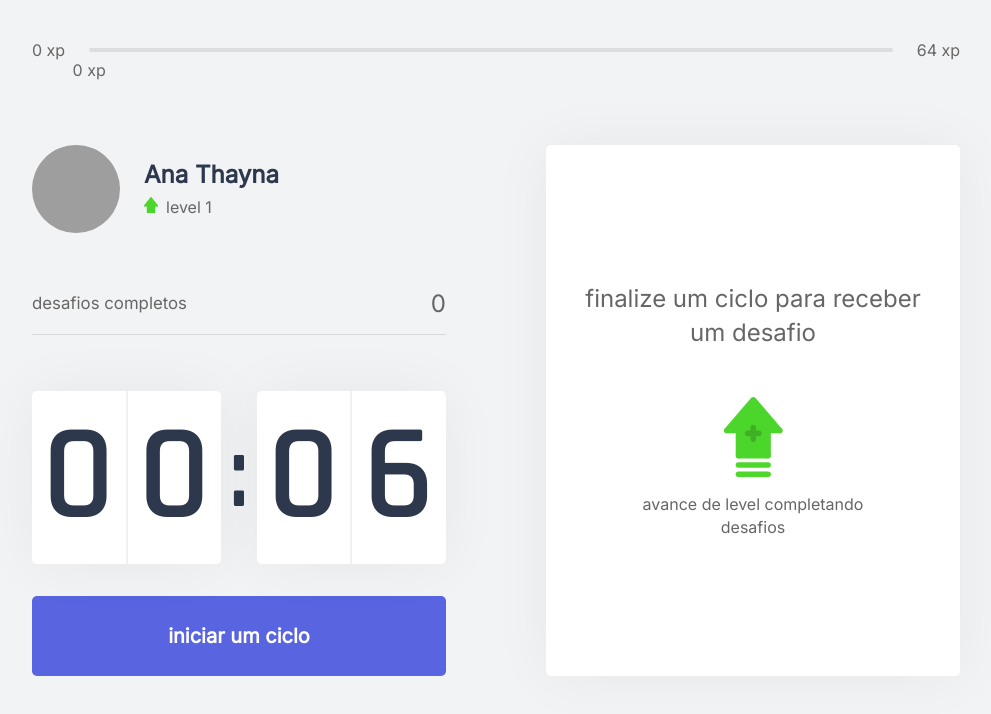
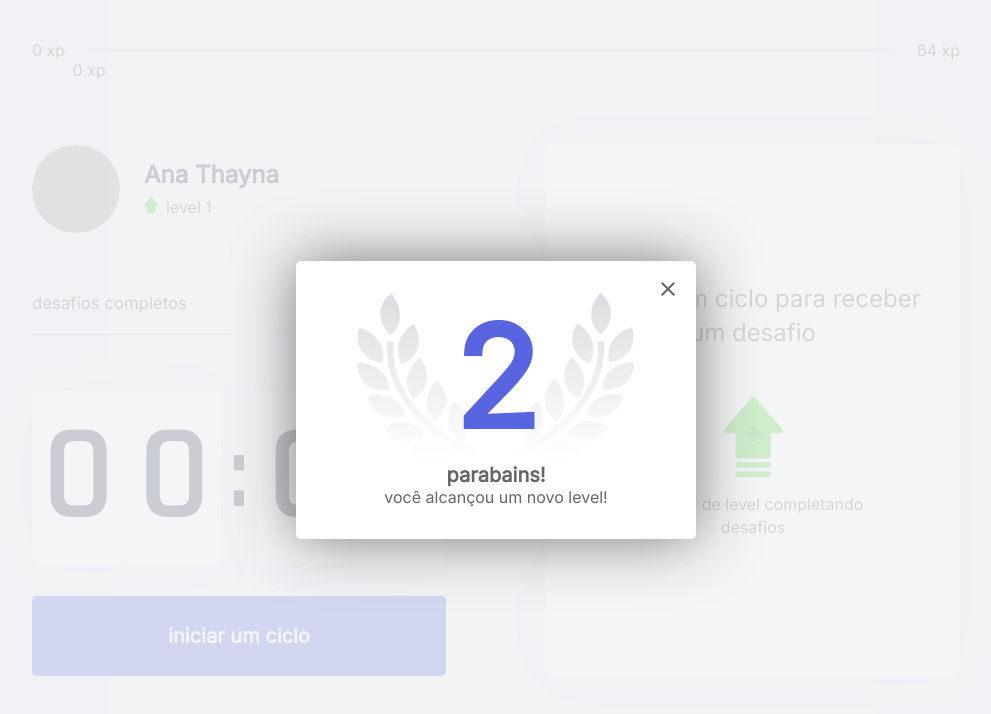
Before and after one commit to anathayna/web-bootcamp, a Next.js app in the folder move it/: page / in a window 1280 px wide. Shown: the top 714 px of the page, without its empty margins (144-1135 px from the left). Built offline with nearby package versions, Linux system fonts and the light colour scheme; grey boxes are pictures that could not be loaded.

Commit message:
adding level up modal

```diff
--- /dev/null
+++ b/move it/src/components/LevelUpModal.tsx
@@ -0,0 +1,16 @@
+import styles from '../styles/components/LevelUpModal.module.css'
+
+export function LevelUpModal() {
+    return(
+        <div className={styles.overlay}>
+            <div className={styles.container}>
+                <header>2</header>
+                <strong>parabains!</strong>
+                <p>você alcançou um novo level!</p>
+                <button type="button">
+                    <img src="/icons/close.svg" alt="fechar modal"/>
+                </button>
+            </div>
+        </div>
+    )
+}
--- a/move it/src/contexts/ChallengesContext.tsx
+++ b/move it/src/contexts/ChallengesContext.tsx
@@ -1,4 +1,5 @@
 import { createContext, ReactNode, useEffect, useState } from 'react';
+import { LevelUpModal } from '../components/LevelUpModal';
 import challenges from '../../challenges.json';
 import Cookies from 'js-cookie';
 
@@ -97,6 +98,7 @@
                 resetChallenge,
                 completeChallenge}}>
                     { children }
+                    <LevelUpModal />
         </ChallengesContext.Provider>
     );
 }
--- /dev/null
+++ b/move it/src/styles/components/LevelUpModal.module.css
@@ -0,0 +1,44 @@
+.overlay {
+    background: rgba(242, 243, 245, 0.8);
+    position: fixed;
+    top: 0;
+    bottom: 0;
+    left: 0;
+    right: 0;
+    display: flex;
+    justify-content: center;
+    align-items: center;
+}
+
+.container {
+    background: var(--white);
+    width: 100%;
+    max-width: 400px;
+    padding: 2rem 3rem;
+    border-radius: 5px;
+    box-shadow: 0 0 60px rgba(0,0,0,0.5);
+    text-align: center;
+    position: relative;
+}
+
+.container header {
+    font-size: 8.75rem;
+    font-weight: 600;
+    color: var(--blue);
+    background: url('/icons/levelup.svg') no-repeat center;
+    background-size: contain;
+}
+
+.container strong {
+    font-size: 1.25rem;
+    color: var(--text);
+    margin-top: 0.25rem;
+}
+
+.container button {
+    position: absolute;
+    right: 0.5rem;
+    top: 0.5rem;
+    background: transparent;
+    border: 0;
+}
```
